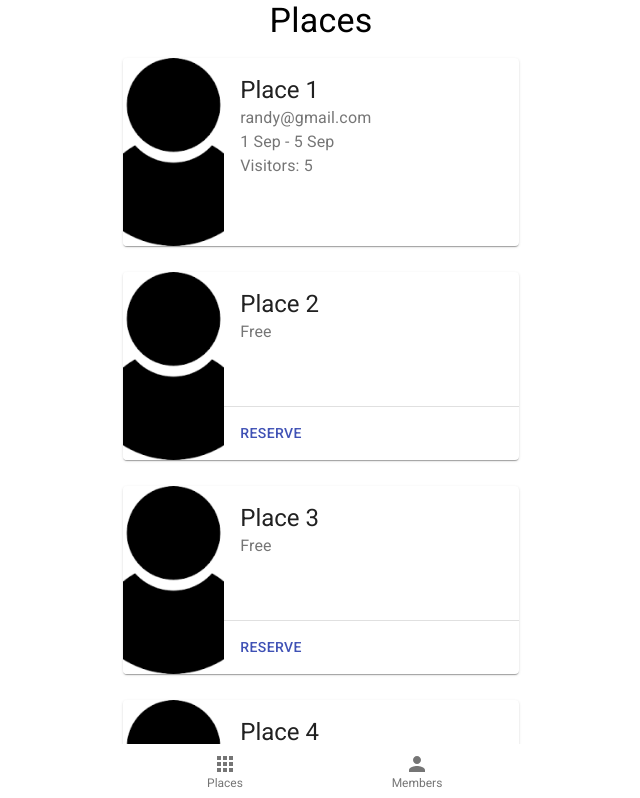
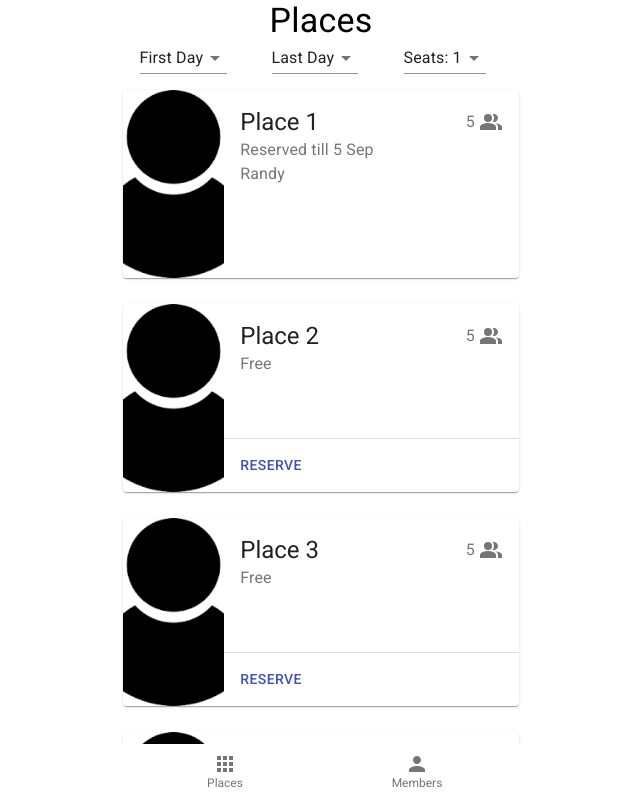
Before and after one commit to Litvinov1618/place-me, a React (Create React App) app: page /places in a window 1280 px wide. Shown: the top 798 px of the page, without its empty margins (319-959 px from the left). Built offline with nearby package versions, Linux system fonts and the light colour scheme.

Commit message:
add dialogs and notofications + change userCard information view

```diff
--- a/package.json
+++ b/package.json
@@ -3,16 +3,19 @@
   "version": "0.1.0",
   "private": true,
   "dependencies": {
+    "@date-io/date-fns": "^1.3.13",
     "@material-ui/core": "^4.11.0",
     "@material-ui/icons": "^4.9.1",
+    "@material-ui/pickers": "^3.2.9",
     "@testing-library/jest-dom": "^4.2.4",
     "@testing-library/react": "^9.5.0",
     "@testing-library/user-event": "^7.2.1",
     "@types/jest": "^24.9.1",
     "@types/node": "^12.12.54",
-    "@types/react": "^16.9.44",
+    "@types/react": "^16.8.15",
     "@types/react-dom": "^16.9.8",
     "@types/react-router-dom": "^5.1.5",
+    "date-fns": "^2.15.0",
     "react": "^16.13.1",
     "react-dom": "^16.13.1",
     "react-router-dom": "^5.2.0",
--- a/public/index.html
+++ b/public/index.html
@@ -31,7 +31,7 @@
       work correctly both with client-side routing and a non-root public URL.
       Learn how to configure a non-root public URL by running `npm run build`.
     -->
-    <title>React App</title>
+    <title>Place.me</title>
   </head>
   <body>
     <noscript>You need to enable JavaScript to run this app.</noscript>
--- a/src/components/Members.tsx
+++ b/src/components/Members.tsx
@@ -11,11 +11,11 @@ import Container from '@material-ui/core/Container'
 
 const testMembers = [
   {
-    userEmail: 'randy@gmail.com',
+    userName: 'Randy',
     balance: 49,
   },
   {
-    userEmail: 'john@gmail.com',
+    userName: 'John',
     balance: 135,
   },
 ]
@@ -26,20 +26,20 @@ const Members: React.FC = () => {
       <Header headerText="Members" nextPage="/new-user" />
       <Container>
         <List>
-          {testMembers.map(({ userEmail, balance }) => (
+          {testMembers.map(({ userName, balance }) => (
             <ListItem
               button
               component={Link}
               to="/user-page"
               divider
               alignItems="center"
-              key={userEmail}
+              key={userName}
             >
               <Grid item xs={2}>
                 <Avatar src={userAvatar} />
               </Grid>
               <Grid item xs={8}>
-                <Typography variant="subtitle1">{userEmail}</Typography>
+                <Typography variant="subtitle1">{userName}</Typography>
               </Grid>
               <Grid item xs={2}>
                 <Typography
--- a/src/components/PlaceCard.tsx
+++ b/src/components/PlaceCard.tsx
@@ -9,6 +9,8 @@ import Typography from '@material-ui/core/Typography'
 import Button from '@material-ui/core/Button'
 import Divider from '@material-ui/core/Divider'
 import UserAvatar from './img/userAvatar.png'
+import PeopleAltIcon from '@material-ui/icons/PeopleAlt'
+import Grid from '@material-ui/core/Grid'
 
 const useStyles = makeStyles({
   root: {
@@ -20,29 +22,23 @@ const useStyles = makeStyles({
     width: '136px',
     height: '188px',
   },
-  content: {
-    display: 'flex',
-    width: '100%',
-    flexDirection: 'column',
-    justifyContent: 'space-between',
-  },
 })
 
 interface PlaceCardProps {
   placeName: string
   isFree: boolean
-  userEmail?: string
+  visitorsCount: number
+  userName?: string
   dateRange?: {
     firstDay: string
     lastDay: string
   }
-  visitorsCount?: number
 }
 
 const PlaceCard: React.FC<PlaceCardProps> = ({
   placeName,
   isFree,
-  userEmail,
+  userName,
   dateRange,
   visitorsCount,
 }) => {
@@ -50,21 +46,24 @@ const PlaceCard: React.FC<PlaceCardProps> = ({
   return (
     <Card className={classes.root}>
       <CardMedia className={classes.media} image={UserAvatar}></CardMedia>
-      <div className={classes.content}>
+      <Grid container direction="column" justify="space-between">
         <CardContent>
-          <Typography variant="h5">{placeName}</Typography>
+          <Grid alignItems="center" justify="space-between" container>
+            <Typography variant="h5">{placeName}</Typography>
+            <Typography color="textSecondary">
+              {visitorsCount}&nbsp;
+              <PeopleAltIcon style={{ verticalAlign: 'middle' }} />
+            </Typography>
+          </Grid>
           {isFree ? (
             <Typography color="textSecondary">Free</Typography>
           ) : (
-            <div>
-              <Typography color="textSecondary">{userEmail}</Typography>
+            <>
               <Typography color="textSecondary">
-                {`${dateRange?.firstDay} - ${dateRange?.lastDay}`}
+                Reserved till {dateRange?.lastDay}
               </Typography>
-              <Typography color="textSecondary">
-                Visitors: {visitorsCount}
-              </Typography>
-            </div>
+              <Typography color="textSecondary">{userName}</Typography>
+            </>
           )}
         </CardContent>
         {isFree && (
@@ -77,7 +76,7 @@ const PlaceCard: React.FC<PlaceCardProps> = ({
             </CardActions>
           </div>
         )}
-      </div>
+      </Grid>
     </Card>
   )
 }
--- a/src/components/Places.tsx
+++ b/src/components/Places.tsx
@@ -4,12 +4,15 @@ import List from '@material-ui/core/List'
 import ListItem from '@material-ui/core/ListItem'
 import Header from './Header'
 import Container from '@material-ui/core/Container'
+import Grid from '@material-ui/core/Grid'
+import Select from '@material-ui/core/Select'
+import MenuItem from '@material-ui/core/MenuItem'
 
 const testPlaces = [
   {
     placeName: 'Place 1',
     isFree: false,
-    userEmail: 'randy@gmail.com',
+    userName: 'Randy',
     dateRange: {
       firstDay: '1 Sep',
       lastDay: '5 Sep',
@@ -19,7 +22,7 @@ const testPlaces = [
   {
     placeName: 'Place 2',
     isFree: true,
-    userEmail: 'randy@gmail.com',
+    userName: 'Randy',
     dateRange: {
       firstDay: '1 Sep',
       lastDay: '5 Sep',
@@ -29,22 +32,27 @@ const testPlaces = [
   {
     placeName: 'Place 3',
     isFree: true,
+    visitorsCount: 5,
   },
   {
     placeName: 'Place 4',
     isFree: true,
+    visitorsCount: 5,
   },
   {
     placeName: 'Place 5',
     isFree: true,
+    visitorsCount: 5,
   },
   {
     placeName: 'Place 6',
     isFree: true,
+    visitorsCount: 5,
   },
   {
     placeName: 'Place 7',
     isFree: true,
+    visitorsCount: 5,
   },
 ]
 
@@ -53,21 +61,34 @@ const Places: React.FC = () => {
     <div>
       <Header headerText="Places" />
       <Container>
+        <Grid container justify="space-around">
+          <Grid item xs={3}>
+            <Select value="Seats: 1">
+              <MenuItem value="Seats: 1">First Day</MenuItem>
+            </Select>
+          </Grid>
+          <Grid item xs={3}>
+            <Select value="Seats: 1">
+              <MenuItem value="Seats: 1">Last Day</MenuItem>
+            </Select>
+          </Grid>
+          <Grid item xs={3}>
+            <Select value="Seats: 1">
+              <MenuItem value="Seats: 1">Seats: 1</MenuItem>
+            </Select>
+          </Grid>
+        </Grid>
         <List>
           {testPlaces.map(
-            ({ placeName, isFree, userEmail, visitorsCount, dateRange }) => (
+            ({ placeName, isFree, userName, visitorsCount, dateRange }) => (
               <ListItem disableGutters key={placeName}>
-                {isFree ? (
-                  <PlaceCard placeName={placeName} isFree={isFree} />
-                ) : (
                 <PlaceCard
                   placeName={placeName}
                   isFree={isFree}
-                    userEmail={userEmail}
+                  userName={userName}
                   visitorsCount={visitorsCount}
                   dateRange={dateRange}
                 />
-                )}
               </ListItem>
             )
           )}
--- a/src/components/ReservePlace.tsx
+++ b/src/components/ReservePlace.tsx
@@ -1,4 +1,5 @@
-import React from 'react'
+import React, { useState } from 'react'
+import SimpleDialog from './SimpleDialog'
 import Header from './Header'
 import Select from '@material-ui/core/Select'
 import Grid from '@material-ui/core/Grid'
@@ -7,42 +8,106 @@ import { InputLabel } from '@material-ui/core'
 import { MenuItem } from '@material-ui/core'
 import Container from '@material-ui/core/Container'
 import Button from '@material-ui/core/Button'
+import { Link } from 'react-router-dom'
+import { makeStyles } from '@material-ui/core/styles'
+import Snackbar from '@material-ui/core/Snackbar'
+import IconButton from '@material-ui/core/IconButton'
+import Close from '@material-ui/icons/Close'
+
+const useStyles = makeStyles({
+  root: {
+    backgroundColor: 'red',
+  },
+})
 
 const ReservePlace: React.FC = () => {
+  const [email, setEmail] = useState('')
+  const handleChange = (event: React.ChangeEvent<{ value: unknown }>) => {
+    setEmail(event.target.value as string)
+  }
+  const classes = useStyles()
+
+  // Snackbar
+  const [openSnackbar, setOpenSnackbar] = useState(false)
+
+  const handleCloseSnackbar = (
+    event: React.SyntheticEvent | React.MouseEvent,
+    reason?: string
+  ) => {
+    if (reason === 'clickaway') {
+      return
+    }
+
+    setOpenSnackbar(false)
+  }
+  // \Snackbar
+
+  // Dialog:
+  const [open, setOpen] = useState(false)
+  const [selectedValue, setSelectedValue] = useState('')
+
+  const handleClickOpen = () => {
+    setOpen(true)
+  }
+
+  const handleClose = (value: string) => {
+    setOpen(false)
+    setSelectedValue(value)
+    setOpenSnackbar(true)
+  }
+  // \Dialog
+
   return (
     <div>
       <Header headerText="Reserve Place" previousPage="/places" />
       <Container>
         <FormControl fullWidth margin="dense">
           <InputLabel id="select-user">Select User</InputLabel>
-          <Select labelId="select-user">
-            <MenuItem>randy@gmail.com</MenuItem>
-            <MenuItem>john@gmail.com</MenuItem>
+          <Select value={email} onChange={handleChange} labelId="select-user">
+            <MenuItem value="randy@email.com">randy@email.com</MenuItem>
+            <MenuItem value="john@email.com">john@email.com</MenuItem>
+            <MenuItem
+              className={classes.root}
+              button
+              component={Link}
+              to="/new-user"
+            >
+              Add new user
+            </MenuItem>
           </Select>
         </FormControl>
-        <Grid container justify="space-between">
-          <Grid item xs={5}>
-            <FormControl fullWidth margin="dense">
-              <InputLabel id="select-user">Select User</InputLabel>
-              <Select labelId="select-user">
-                <MenuItem>randy@gmail.com</MenuItem>
-                <MenuItem>john@gmail.com</MenuItem>
-              </Select>
-            </FormControl>
-          </Grid>
-          <Grid item xs={5}>
-            <FormControl fullWidth margin="dense">
-              <InputLabel id="select-user">Select User</InputLabel>
-              <Select labelId="select-user">
-                <MenuItem>randy@gmail.com</MenuItem>
-                <MenuItem>john@gmail.com</MenuItem>
-              </Select>
-            </FormControl>
-          </Grid>
+        <Grid style={{ marginTop: '10px' }} container justify="center">
+          <Button variant="outlined" onClick={handleClickOpen}>
+            Reserve
+          </Button>
         </Grid>
-        <Grid style={{ marginTop: '10px' }} container justify="center">
-          <Button variant="outlined">Reserve</Button>
-        </Grid>
+        <SimpleDialog
+          selectedValue={selectedValue}
+          open={open}
+          onClose={handleClose}
+        />
+        <Snackbar
+          anchorOrigin={{
+            vertical: 'bottom',
+            horizontal: 'left',
+          }}
+          open={openSnackbar}
+          autoHideDuration={6000}
+          onClose={handleCloseSnackbar}
+          message={selectedValue}
+          action={
+            <React.Fragment>
+              <IconButton
+                size="small"
+                aria-label="close"
+                color="inherit"
+                onClick={handleCloseSnackbar}
+              >
+                <Close fontSize="small" />
+              </IconButton>
+            </React.Fragment>
+          }
+        />
       </Container>
     </div>
   )
--- /dev/null
+++ b/src/components/SimpleDialog.tsx
@@ -0,0 +1,50 @@
+import React from 'react'
+import Dialog from '@material-ui/core/Dialog'
+import DialogTitle from '@material-ui/core/DialogTitle'
+import List from '@material-ui/core/List'
+import ListItem from '@material-ui/core/ListItem'
+import ListItemText from '@material-ui/core/ListItemText'
+
+interface SimpleDialogProps {
+  open: boolean
+  selectedValue: string
+  onClose: (value: string) => void
+}
+
+const SimpleDialog: React.FC<SimpleDialogProps> = ({
+  onClose,
+  selectedValue,
+  open,
+}) => {
+  const handleClose = () => {
+    onClose(selectedValue)
+  }
+
+  const handleListItemClick = (value: string) => {
+    onClose(value)
+  }
+
+  return (
+    <>
+      <Dialog
+        onClose={handleClose}
+        aria-labelledby="simple-dialog-title"
+        open={open}
+      >
+        <DialogTitle id="simple-dialog-title">
+          How do you prefer to pay?
+        </DialogTitle>
+        <List>
+          <ListItem button onClick={() => handleListItemClick('Balance')}>
+            <ListItemText primary="Balance" />
+          </ListItem>
+          <ListItem button onClick={() => handleListItemClick('Visits')}>
+            <ListItemText primary="Visits" />
+          </ListItem>
+        </List>
+      </Dialog>
+    </>
+  )
+}
+
+export default SimpleDialog
--- /dev/null
+++ b/src/components/SimpleDialog2.tsx
@@ -0,0 +1,41 @@
+import React from 'react'
+import Dialog from '@material-ui/core/Dialog'
+import DialogTitle from '@material-ui/core/DialogTitle'
+import TextField from '@material-ui/core/TextField'
+import Button from '@material-ui/core/Button'
+
+interface SimpleDialogProps {
+  open: boolean
+  onClose: (value: string) => void
+  dialogTitle: string
+}
+
+const SimpleDialog: React.FC<SimpleDialogProps> = ({
+  onClose,
+  open,
+  dialogTitle,
+}) => {
+  const handleClose = () => {
+    onClose('')
+  }
+
+  const handleListItemClick = () => {
+    onClose('')
+  }
+
+  return (
+    <>
+      <Dialog
+        onClose={handleClose}
+        aria-labelledby="simple-dialog-title"
+        open={open}
+      >
+        <DialogTitle id="simple-dialog-title">{dialogTitle}</DialogTitle>
+        <TextField variant="outlined" />
+        <Button onClick={handleListItemClick}>Change balance</Button>
+      </Dialog>
+    </>
+  )
+}
+
+export default SimpleDialog
--- a/src/components/UserPage.tsx
+++ b/src/components/UserPage.tsx
@@ -9,6 +9,9 @@ import Typography from '@material-ui/core/Typography'
 import { makeStyles } from '@material-ui/core/styles'
 import Switch from '@material-ui/core/Switch'
 import Container from '@material-ui/core/Container'
+import SimpleDialog2 from './SimpleDialog2'
+import AddCircleOutlineIcon from '@material-ui/icons/AddCircleOutline'
+import IconButton from '@material-ui/core/IconButton'
 
 const useStyles = makeStyles({
   avatarSize: {
@@ -19,7 +22,7 @@ const useStyles = makeStyles({
 })
 
 const testUserData = {
-  userEmail: 'randy@email.com',
+  userName: 'Randy',
   balance: 135,
   visitsLeft: 4,
   dateRange: {
@@ -29,16 +32,22 @@ const testUserData = {
 }
 
 const UserPage: React.FC = () => {
-  const { userEmail, balance, visitsLeft, dateRange } = testUserData
+  const { userName, balance, visitsLeft, dateRange } = testUserData
   const { avatarSize } = useStyles()
   const [showDateRange, setShowDateRange] = useState(false)
   const switchDateRangemenu = () => {
     if (showDateRange) setShowDateRange(false)
     else setShowDateRange(true)
   }
+
+  const [open, setOpen] = useState(false)
+  const handleClick = () => {
+    setOpen(true)
+  }
+  const handleClose = () => setOpen(false)
   return (
     <div>
-      <Header headerText={userEmail} previousPage="/members" />
+      <Header headerText={userName} previousPage="/members" />
       <Container>
         <List>
           <ListItem>
@@ -50,7 +59,15 @@ const UserPage: React.FC = () => {
                 <Typography variant="subtitle1">Balance:</Typography>
               </Grid>
               <Grid item>
-                <Typography variant="subtitle1">{`$ ${balance}`}</Typography>
+                <Typography variant="subtitle1">
+                  {`$ ${balance}`}
+                  <IconButton
+                    style={{ padding: '0 0 0 5px' }}
+                    onClick={handleClick}
+                  >
+                    <AddCircleOutlineIcon />
+                  </IconButton>
+                </Typography>
               </Grid>
             </Grid>
           </ListItem>
@@ -86,6 +103,11 @@ const UserPage: React.FC = () => {
             </ListItem>
           )}
         </List>
+        <SimpleDialog2
+          open={open}
+          onClose={handleClose}
+          dialogTitle="Balance"
+        />
       </Container>
     </div>
   )
```
Also changed, not shown: src/components/AddNewUser.tsx (+15 -4 lines), src/components/MemberItem.tsx (deleted, +0 -7 lines), 1 other file (tests, documents, lock files or other folders). Lines whose indentation alone changed are shown as unchanged.
